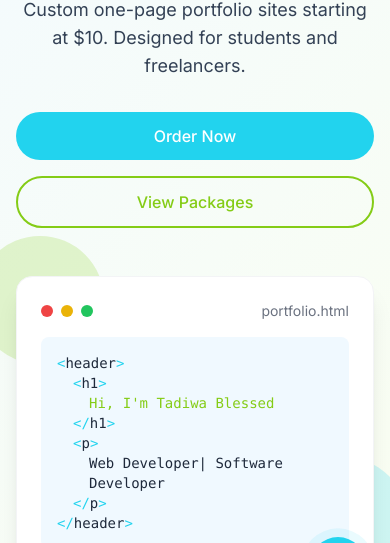
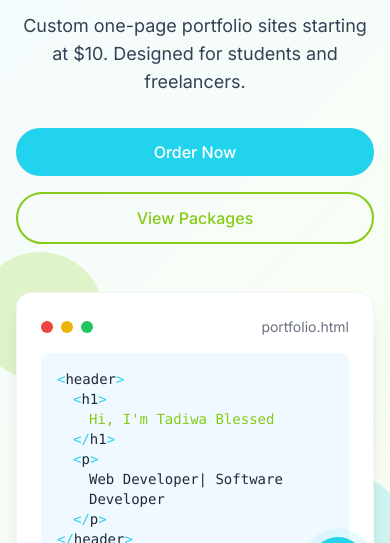
Before and after one commit to VIPERtips/tadiwa_dev_solutions, a plain HTML site: page index.html in a window 390 px wide. Shown: the part 227-770 px from the top of the page. Drawn offline with nearby package versions, Linux system fonts and the light colour scheme.

Commit message:
reload fixes

```diff
--- a/index.html
+++ b/index.html
@@ -82,7 +82,7 @@
     </nav>
 
 <!-- Hero Section -->
-<section id="hero" class="hero-gradient min-h-screen flex items-center justify-center px-4 py-16">
+<section id="hero" class="hero-gradient min-h-screen flex items-center justify-center px-4 py-16  pt-20 md:pt-16">
   <div class="max-w-6xl w-full flex flex-col md:flex-row items-center justify-center gap-12">
 
     <!-- Text Content -->
```
